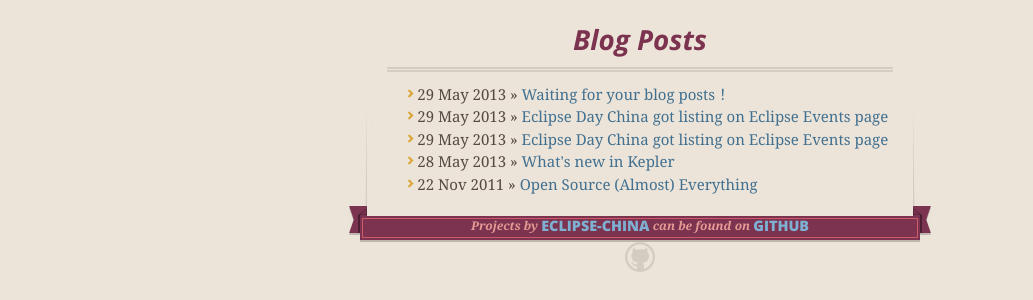
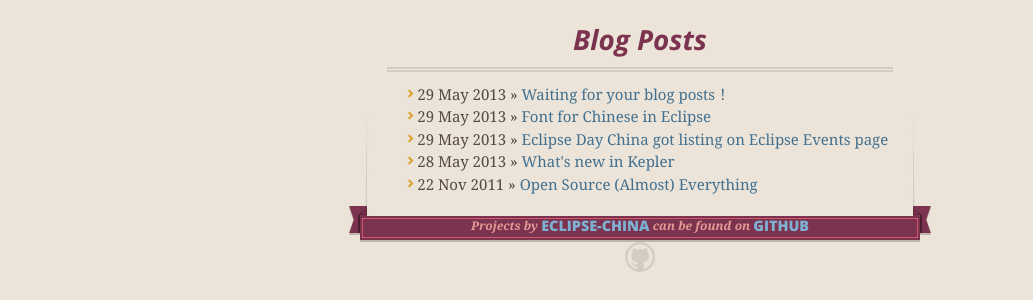
Before and after one commit to Eclipse-China/Eclipse-China.github.io, a Jekyll site: the page built from index.html, in a window 1280 px wide. Shown: the part 1562-1862 px from the top of the page, without its empty margins (0-1033 px from the left). Built offline with Jekyll 4.4.1, drawn with Linux system fonts in a browser that asks for light colours; nearby versions of some CDN libraries; Markdown is read by kramdown in place of the engine named in the settings.

Commit message:
title: Font for Chinese in Eclipse

```diff
--- a/_posts/2013-05-29-font-for-chinese.md
+++ b/_posts/2013-05-29-font-for-chinese.md
@@ -1,6 +1,6 @@
 ---
 layout: eclipse-china
-title: Eclipse Day China got listing on Eclipse Events page
+title: Font for Chinese in Eclipse
 ---
 
 {{ page.title }}
```
